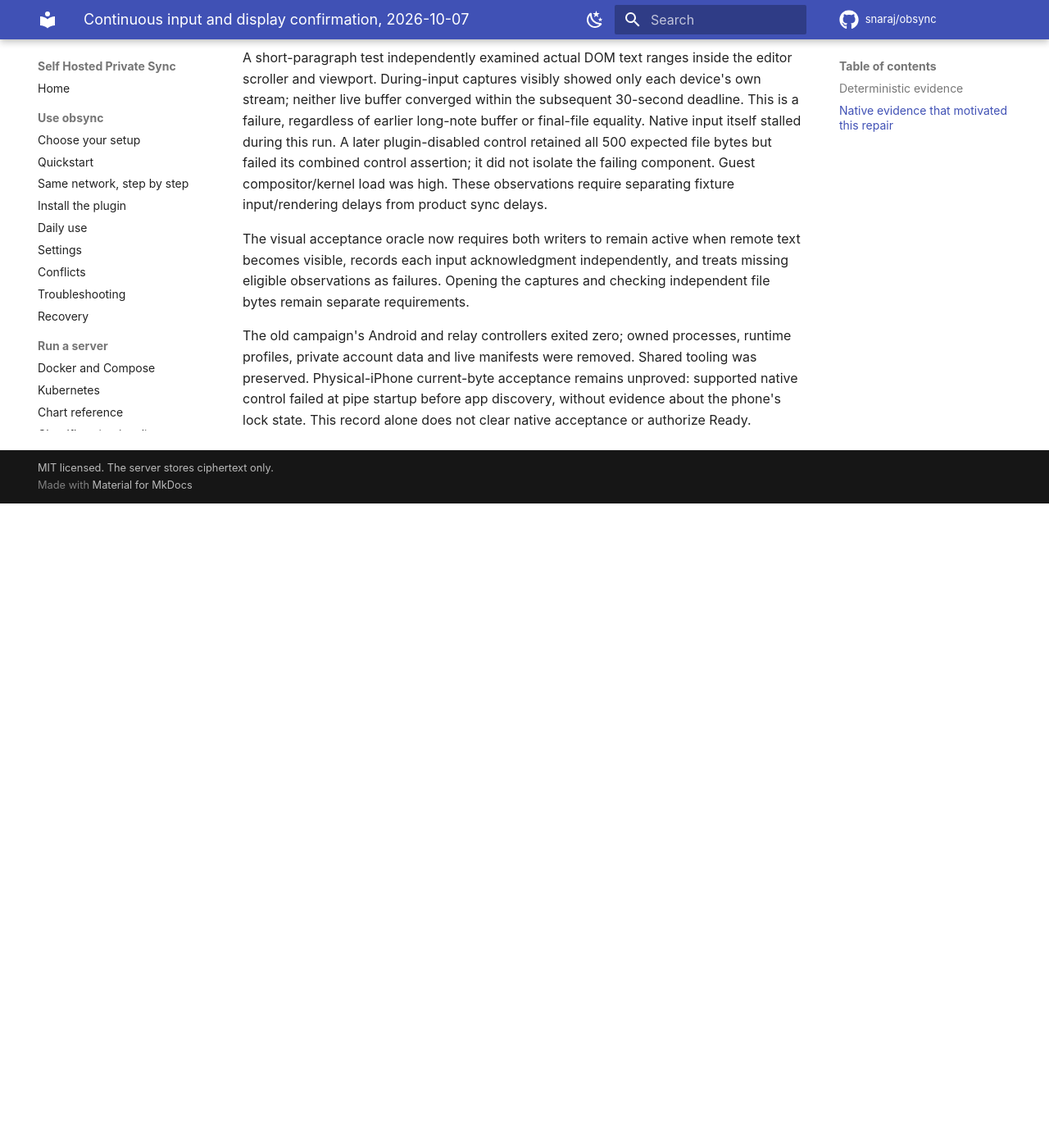
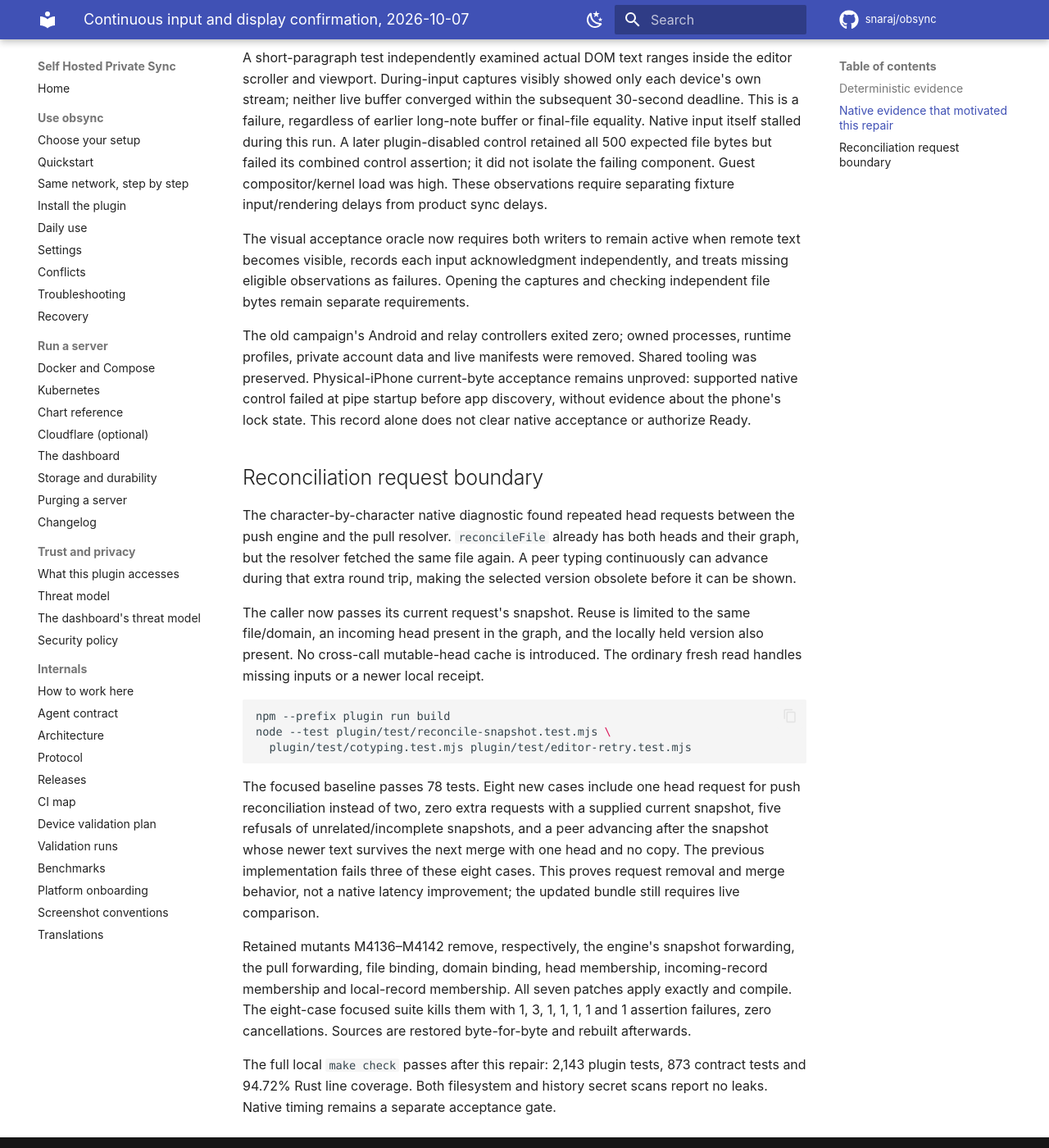
Before and after one commit to snaraj/obsync, an MkDocs documentation site: the page built from docs/validation-runs/2026-10-07-continuous-input-117.md, in a window 1280 px wide and 1400 px high, scrolled down 1978 px. Shown: the whole window at 82% size. Built offline with MkDocs 1.6.1 and Material for MkDocs 9.7.7, drawn with Linux system fonts in a browser that asks for light colours; comment, search, counter and statistics services are not loaded; before the commit the page ends 2592 px from its top, so only the background shows below that.

Commit message:
fix: reuse current head snapshot during reconciliation
Continuous typing can advance a peer between two reads of the same head
graph. The push reconciler now supplies its already fetched snapshot to
the pull resolver, avoiding that extra round trip without caching mutable
heads across calls. Reuse requires matching file, domain, head and both
version records; unrelated or incomplete snapshots use the fresh read.

Eight regression cases include a peer advancing after the snapshot and
retaining its newer text on the next merge, without conflict copies. The
old implementation fails three cases. Focused checks pass 78 tests; all
seven compiling boundary mutants are killed, with zero cancellations.

Full make check passes: 2,143 plugin tests, 873 contract tests, 94.72% Rust
line coverage. Filesystem and history secret scans report no leaks. This
proves fewer requests and preservation, not native latency acceptance.

Accounting: +222/-5 across 13 files.

- GPT-6

````diff
--- a/docs/validation-runs/2026-10-07-continuous-input-117.md
+++ b/docs/validation-runs/2026-10-07-continuous-input-117.md
@@ -92,3 +92,41 @@
 supported native control failed at pipe startup before app discovery, without
 evidence about the phone's lock state. This record alone does not clear native
 acceptance or authorize Ready.
+
+## Reconciliation request boundary
+
+The character-by-character native diagnostic found repeated head requests
+between the push engine and the pull resolver. `reconcileFile` already has
+both heads and their graph, but the resolver fetched the same file again.
+A peer typing continuously can advance during that extra round trip, making
+the selected version obsolete before it can be shown.
+
+The caller now passes its current request's snapshot. Reuse is limited to the
+same file/domain, an incoming head present in the graph, and the locally held
+version also present. No cross-call mutable-head cache is introduced. The
+ordinary fresh read handles missing inputs or a newer local receipt.
+
+```sh
+npm --prefix plugin run build
+node --test plugin/test/reconcile-snapshot.test.mjs \
+  plugin/test/cotyping.test.mjs plugin/test/editor-retry.test.mjs
+```
+
+The focused baseline passes 78 tests. Eight new cases include one head request
+for push reconciliation instead of two, zero extra requests with a supplied
+current snapshot, five refusals of unrelated/incomplete snapshots, and a peer
+advancing after the snapshot whose newer text survives the next merge with
+one head and no copy. The previous implementation fails three of these eight
+cases. This proves request removal and merge behavior, not a native latency
+improvement; the updated bundle still requires live comparison.
+
+Retained mutants M4136–M4142 remove, respectively, the engine's snapshot
+forwarding, the pull forwarding, file binding, domain binding, head membership,
+incoming-record membership and local-record membership. All seven patches
+apply exactly and compile. The eight-case focused suite kills them with
+1, 3, 1, 1, 1, 1 and 1 assertion failures, zero cancellations. Sources are
+restored byte-for-byte and rebuilt afterwards.
+
+The full local `make check` passes after this repair: 2,143 plugin tests,
+873 contract tests and 94.72% Rust line coverage. Both filesystem and history
+secret scans report no leaks. Native timing remains a separate acceptance gate.
````
Also changed, not shown: CHANGELOG.md (+4 -0 lines), docs/architecture.md (+7 -0 lines), 10 other files.
